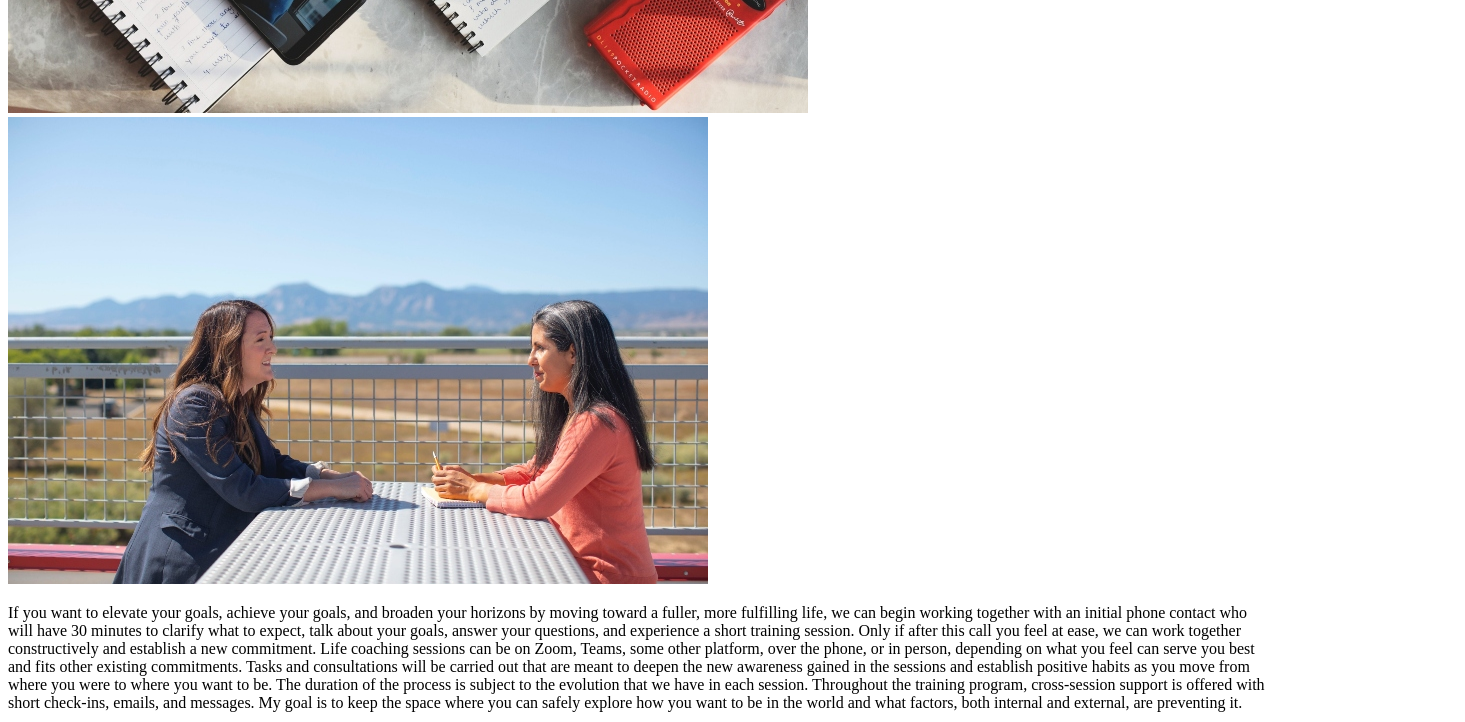
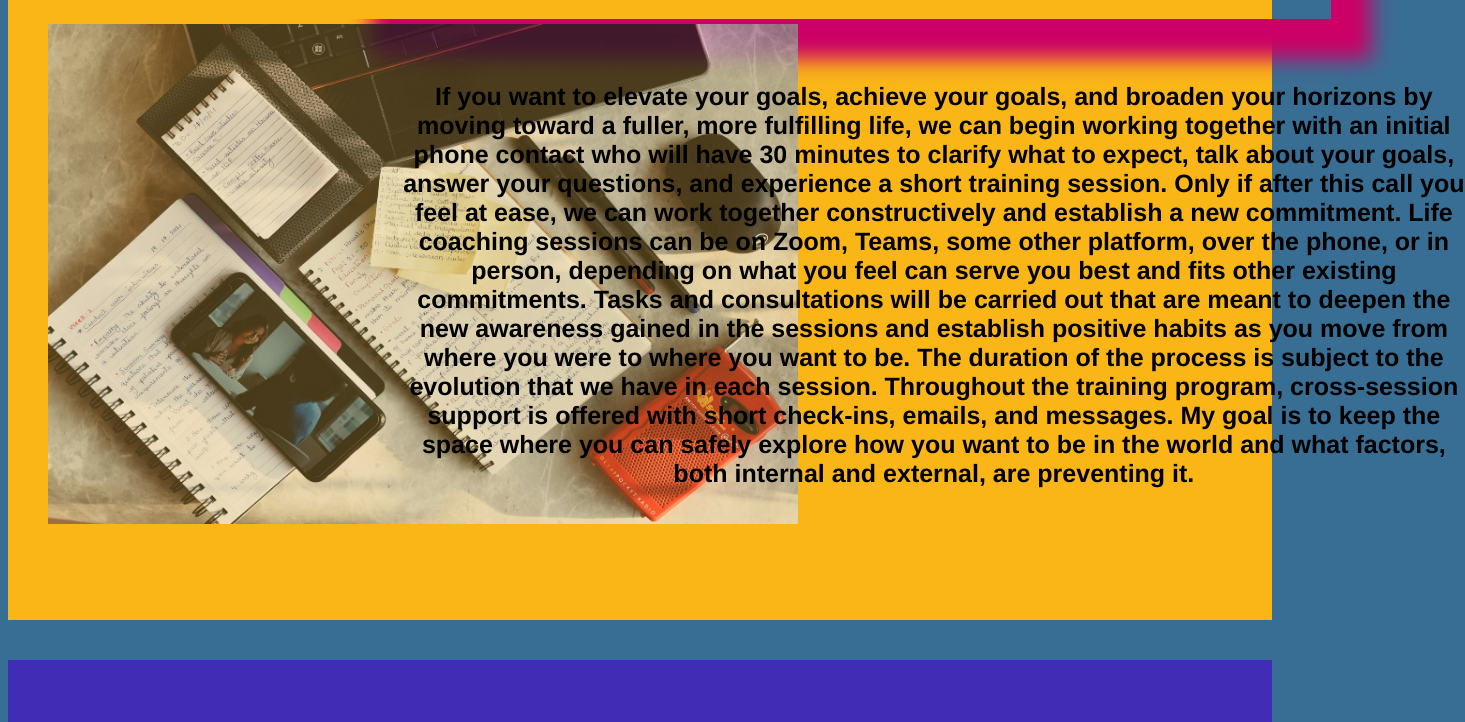
Before and after one commit to estebanspitale/wdd-130, a plain HTML site: page lifecoach/sessions.html in a window 1280 px wide. Shown: the part 790-1512 px from the top of the page, 1465 px wide, since content can reach past the window. Drawn offline with Linux system fonts and the light colour scheme.

Commit message:
subpage_2

```diff
--- a/lifecoach/sessions.html
+++ b/lifecoach/sessions.html
@@ -5,6 +5,7 @@
     <meta charset="UTF-8">
     <meta http-equiv="X-UA-Compatible" content="IE=edge">
     <meta name="viewport" content="width=device-width, initial-scale=1.0">
+    <link rel="stylesheet" href="styles/style.css">
     <title>Sessions - Natalia Guassardi | Home</title>
 </head>
 <body>
@@ -18,20 +19,12 @@
                 <a href="lifecoaching.html">LifeCoaching</a>
                 <a href="sessions.html">Sessions</a>
             </nav>
-            <section id="coach">
-                <h3>LifeCoach - Natalia Guassardi</h3>
-            </section>
         </header>
-    <main>
-        <div id="goal">
-            <div id = "session-box-">
-                <img id="goal-img" src="images/session_1.jpg" alt="Session-1">
-            </div>
-            <div id="session-msg">
+        <main class="home-grid">
             <div id="background"></div>
             <img  class ="session-women" src="images/session_2.jpg" alt="Session-2">
-            <div class="msg">
-                <p>If you want to elevate your goals, achieve your goals, and broaden your horizons
+            <img id="goal-sessions-img" src="images/session_1.jpg" alt="Session-1">
+            <p class="sessions-msg">If you want to elevate your goals, achieve your goals, and broaden your horizons
                 by moving toward a fuller, more fulfilling life, we can begin working together
                 with an initial phone contact who will have 30 minutes to clarify what to expect,
                 talk about your goals, answer your questions, and experience a short training session.
@@ -46,16 +39,15 @@
                 and messages. My goal is to keep the space where you can safely explore how you want
                 to be in the world and what factors, both internal and external, are preventing it.
             </p>
-            </div>
-            </div>
-        </div>
         </main>
         <footer>
-            <p> LifeCoach - &copy; 2022 - Natalia Guassardi</p>
-            <p>Contact Information</p>
-            <p>mail: desarrollarselifecoaching@gmail.com</p>
-            <p>whatsapp: 3541-208839</p>
+            <p> LifeCoach - &copy; 2022 - Natalia Guassardi |
+                Contact Information |
+                mail: desarrollarselifecoaching@gmail.com |
+                whatsapp: 3541-208839
+            </p>
             <!-- I would like to add a form -->
+            <div class="link">
                 <p><a href="contactus.html">Contact Us</a></p>
                 <p><a href="site-plan.html">Site Plan</a></p>
             <div class="social">
@@ -69,6 +61,7 @@
                     <img src="images/instagram.png" alt="instagram icon">
                 </a>
             </div>
+            </div>
         </footer>
     </div>
 </body>
--- a/lifecoach/styles/style.css
+++ b/lifecoach/styles/style.css
@@ -210,5 +210,48 @@ footer p {
     padding-right: 20px;
     font-weight: bold;
     color: #49152E;
-    font-family: Helvetica;
+    font-family: Roboto, Helvetica;
 }
+/* ----- Subpage 2 - Sessions -----*/
+.home-grid {
+    display: grid;
+    grid-template-columns: 1fr 1fr 1fr 1fr 1fr 1fr 1fr 1fr 1fr 1fr 1fr;
+    grid-template-rows: 10% 10% 10% 10% 10% 10% 10% 10% 10% 10%;
+    background-color: #FAB617;
+}
+#background {
+    background-color: #094b39;
+    grid-column: 1/11;
+    grid-row: 1/9;
+}
+.session-women {
+    grid-column: 2/11;
+    grid-row: 1/5;
+    width: 1000px;
+    height: 500px;
+    margin-left: 10%;
+    margin-right: 10%;
+    padding-top: 5px;
+    padding-bottom: 20px;
+    box-shadow: 40px 40px 20px #CC0066;
+}
+#goal-sessions-img {
+    grid-column: 1/5;
+    grid-row: 5/9;
+    width: 750px;
+    height: 500px;
+    padding-top: 80px;
+    margin-left: 40px;
+    opacity: .8;
+    z-index: 1;
+}
+.sessions-msg {
+    grid-column: 3/11;
+    grid-row: 6/11;
+    color: #000000;
+    font-weight: 800;
+    text-align: center;
+    font-size: 25px;
+    z-index: 2;
+    font-family: Helvetica, sans-serif;
+}
```
Also changed, not shown: lifecoach/lifecoaching.html (+0 -1 lines). Lines whose indentation alone changed are shown as unchanged.
